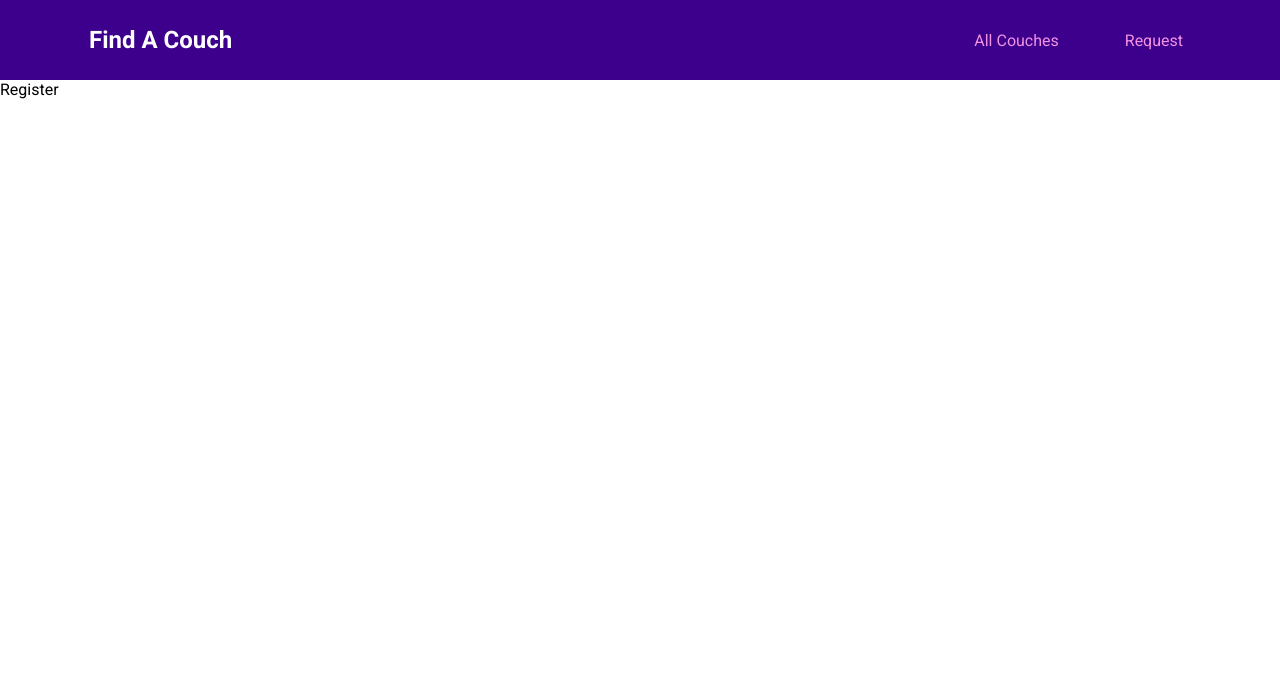
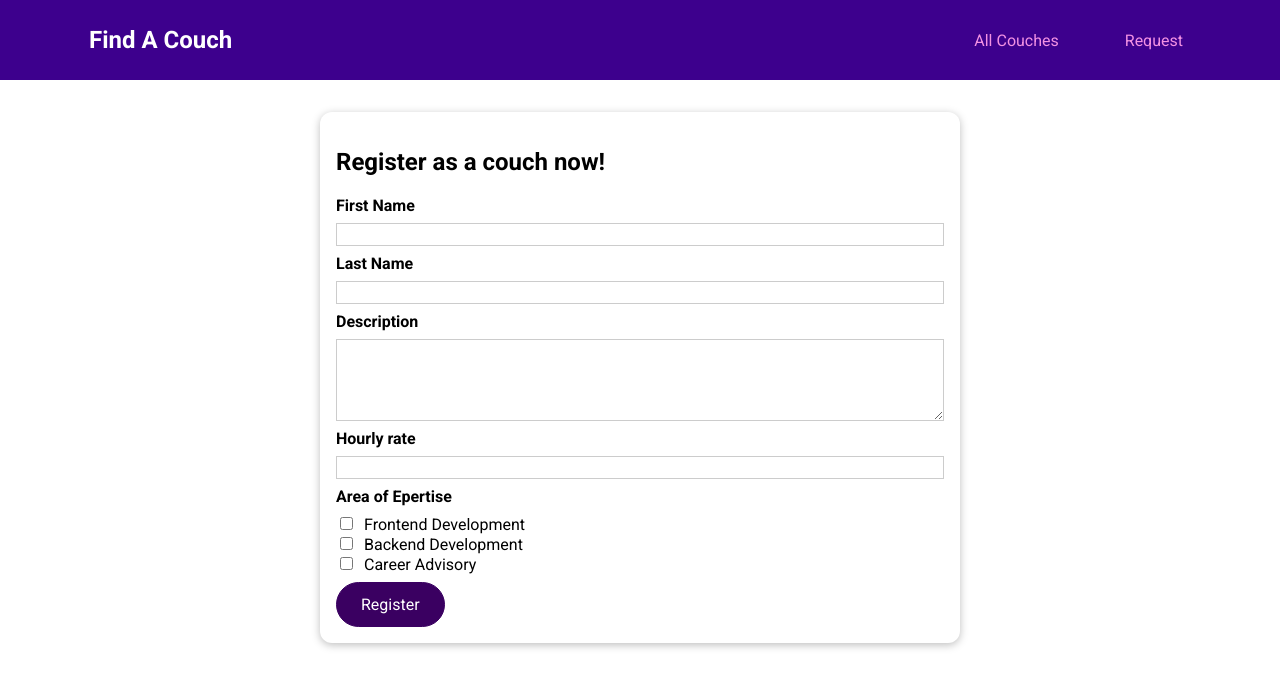
Before and after one commit to Mirthay/Find-a-Couch, a Vue app: page /register in a window 1280 px wide. Shown: the top 688 px of the page. Built offline with nearby package versions, Linux system fonts and the light colour scheme.

Commit message:
TheRegistration filled with form

```diff
--- a/src/pages/Couches/TheRegistration.vue
+++ b/src/pages/Couches/TheRegistration.vue
@@ -1,7 +1,23 @@
 <template>
-  <section>Register</section>
+  <section>
+    <base-card>
+      <h2>Register as a couch now!</h2>
+      <couch-form @save-data="saveData"></couch-form>
+    </base-card>
+  </section>
 </template>
 
 <script>
-export default {};
+import CouchForm from '../../components/couches/CouchForm.vue';
+export default {
+  components: { CouchForm },
+  methods: {
+    saveData(data) {
+      this.$store.dispatch('couches/registerCouch', data);
+      this.$router.replace('/couches');
+    }
+  }
+};
 </script>
+
+<style scoped></style>
```
